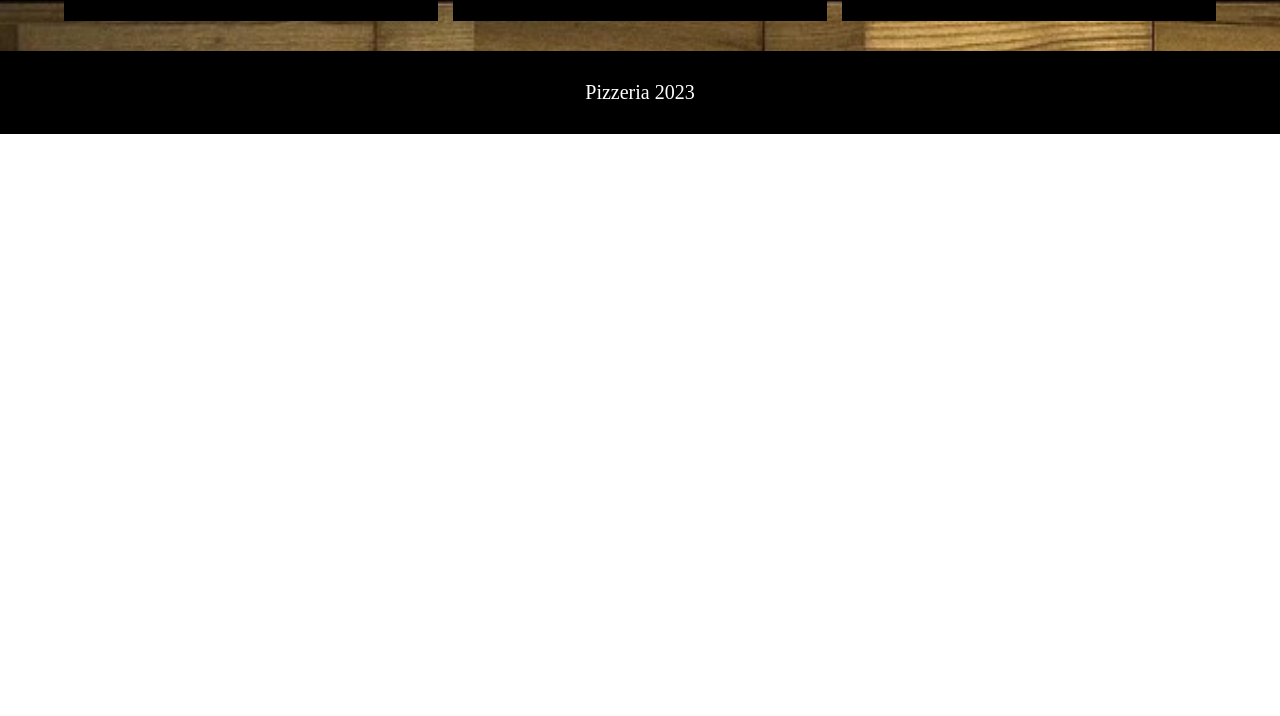
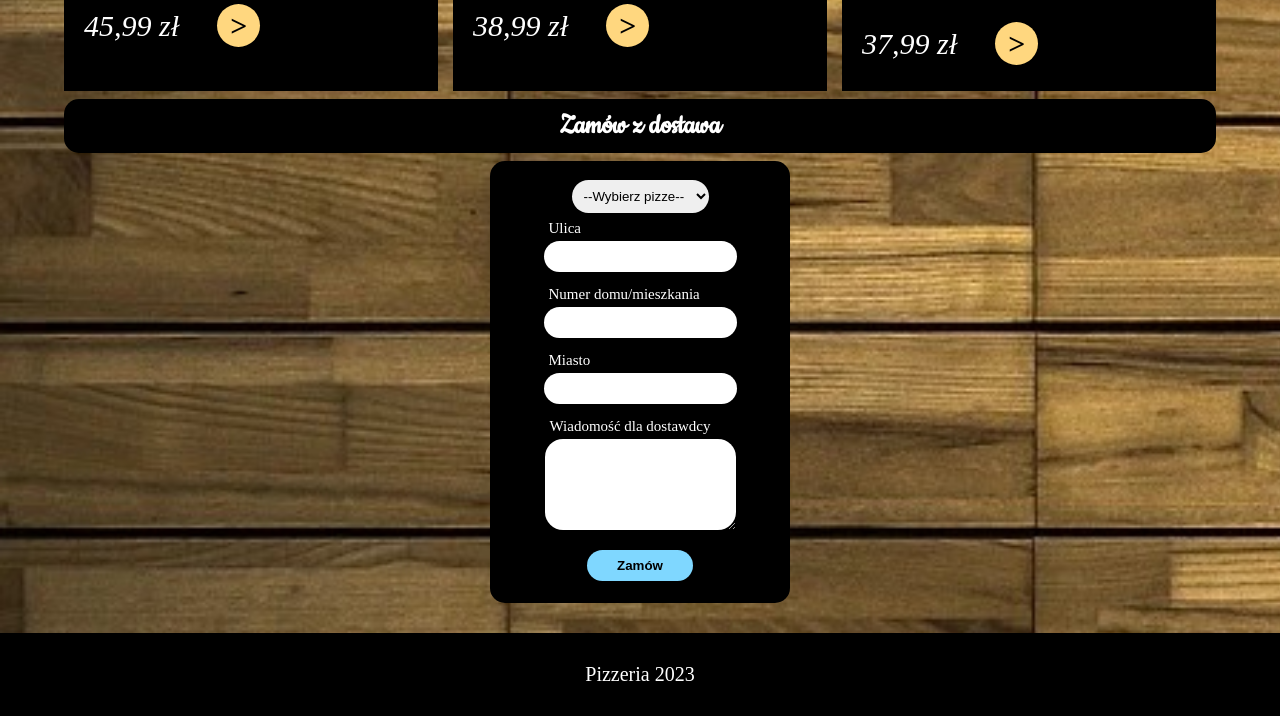
Before and after one commit to AdamOleszczuk/Pizzeria, a plain HTML site: page index.html in a window 1280 px wide. Shown: the part 1513-2229 px from the top of the page. Before the commit the page ends 1647 px from the top, so only its background shows below. Drawn offline with Linux system fonts and the light colour scheme.

Commit message:
Dodanie formularza dostawy

```diff
--- a/index.html
+++ b/index.html
@@ -9,16 +9,18 @@
     <title>Pizzeria</title>
 </head>
 <body>
-    <header class="header conteiner">
+    <header class="header">
+        <div class="conteiner header">
             <div class="logo">
-            <img width = 50px src="photos/pizza-triangle.png" alt="logo">
+                <a href="#"><img width = 50px src="photos/pizza-triangle.png" alt="logo"></a>
             </div>
             <nav class="navbar">
                 <ul>
-                <li><a href="#">Menu</a></li>
-                <li><a href="#">Kontakt</a></li>
+                    <li><a href="#menu">Menu</a></li>
+                    <li><a href="#delivery">Zamów</a></li>
                 </ul>
             </nav>
+        </div>
     </header>
     <main>
         <section class="slider-box conteiner">
@@ -37,7 +39,11 @@
                 <div class="box original-recipe"><span>Oryginalna<br>receptura</span></div>
                 <div class="box fast-delivery"><span>Szybka<br>dostawa</span></div>
         </section>
-        <section id="menu" class="menu-grid conteiner" >
+        <section class="conteiner">
+            <div class="heading">
+                <h2>Menu</h2>
+            </div>
+            <div id="menu" class="menu-grid" >
                 <div class="pizza-box">
                     <div class="pizza-img peperoni"></div>
                     <div class="pizza-info">
@@ -103,6 +109,50 @@
                         </div>
                     </div>
                 </div>
+            </div>
+        </section>
+        <section class="order conteiner">
+            <div id="delivery"class="heading">
+                <h2>Zamów z dostawa</h2>
+            </div>
+            <div class="form-conteiner">
+                <form action="">
+                    <select name="choose-pizza" id="">
+                        <option value="" selected><b>--Wybierz pizze--</b></option>
+                        <option value="">Peperoni</option>
+                        <option value="">Capriciosa</option>
+                        <option value="">Hawajska</option>
+                        <option value="">Vesuvio</option>
+                        <option value="">Serowa</option>
+                        <option value="">Wege</option>
+                    </select>
+
+                    <div>
+                        <label for="street">Ulica</label> <br>
+                        <input type="text" id="street" required>
+                    </div>
+
+                    <div>
+                        <label for="house-number">Numer domu/mieszkania</label> <br>
+                        <input type="text" id="house-number" required>
+                    </div>
+
+                    <div>
+                        <label for="city">Miasto</label> <br>
+                        <input type="text" id="city" required>
+                    </div>
+                    <div>
+                        <label for="infoForPizzaMan">Wiadomość dla dostawdcy</label> <br>
+                        <textarea name="" id="infoForPizzaMan" cols="20" rows="5"></textarea>
+                    </div>
+
+                    <div>
+                        <button type="submit">Zamów</button>
+                    </div>
+                </form>
+            </div>
+
+            </form>
         </section>
     </main>
 
--- a/style.css
+++ b/style.css
@@ -15,6 +15,7 @@
 }
 html{
     font-size: 62.5%;
+    scroll-behavior: smooth;
 }
 
 body{
@@ -42,24 +43,24 @@ a:hover{
     font-size: 2.5rem;
     height: auto;
     justify-content:space-between;
-    margin: 2rem auto 0;
+    margin: 0 auto;
 }
 .conteiner{
     width: 90%;
     margin: auto;
+    max-width: 130rem;
 }
+
 .navbar ul{
-
     display: flex;
     list-style: none;
     margin: 0 2rem;
+}
 
-}
 .navbar ul li{
     padding: 1.5rem;
     text-decoration: none;
 }
-
 
 .logo img{
     margin:1.3rem 2rem 1rem;
@@ -72,7 +73,7 @@ a:hover{
     display: flex;
     min-height: 300px;
     justify-content: space-between;
-    margin: 0 auto;
+    margin: 0 auto ;
 }
 
 .slider-half-items{
@@ -226,7 +227,7 @@ h1{
 
 .plus-icon{
     background-color: #FFD77F;
-    border-radius: 5rem;
+    border-radius: 50%;
     color: var(--black);
     font-weight: bolder;
     margin-left: 3rem;
@@ -238,11 +239,69 @@ h1{
     cursor: pointer;
 }
 
+.heading{
+    background-color: var(--black);
+    border-radius: 1.5rem;
+    color: var(--white);
+    font-family: 'Cookie', cursive;
+    font-size: 2rem;
+    margin: 0.8rem 0;
+    padding: 1rem;
+    text-align: center;
+    font-weight: normal;
+}
+
+form{
+    align-items: center;
+    background-color: var(--black);
+    border-radius: 1.5rem;
+    display: flex;
+    flex-direction: column;
+    margin: 0 auto;
+    max-width: 300px;
+    padding: 1.5rem 5rem;
+}
+
+form div{
+    margin: 0.7rem 0;
+}
+
+label{
+    color: var(--white);
+    font-size: 1.5rem;
+    margin-left: 0.5rem;
+
+}
+
+textarea{
+    resize: vertical;
+}
+
+input, button, select, textarea{
+    border: none;
+    border-radius: 1.8rem;
+    padding: 0.8rem;
+    outline:none;
+    margin-top: 0.4rem;
+
+}
+
+input:focus, button:focus, select:focus, textarea:focus{
+    box-shadow: 0 0.2rem 0.8rem var(--blue);
+}
+
+button{
+    background-color: var(--blue);
+    cursor: pointer;
+    font-weight: bold;
+    padding: 0.8rem 3rem;
+}
+
 footer{
     background-color: var(--black);
-    margin-top: 3rem;
     color: var(--white);
     font-size: 2rem;
+    margin-top: 3rem;
     text-align: center;
 }
 
```
Lines whose indentation alone changed are shown as unchanged.
